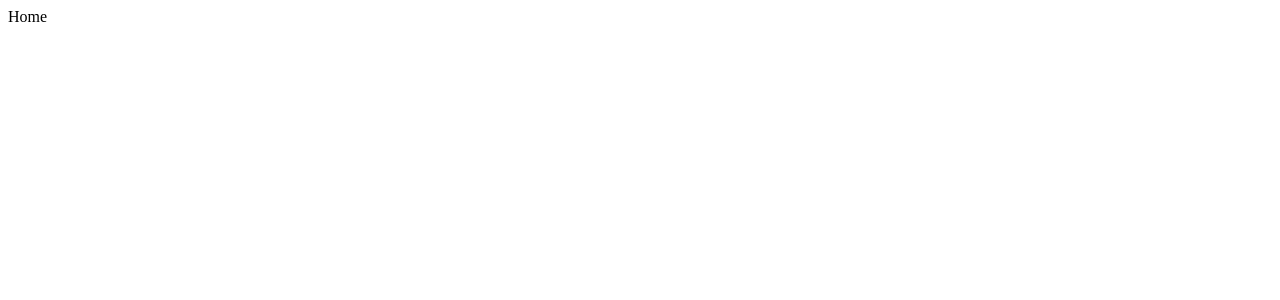
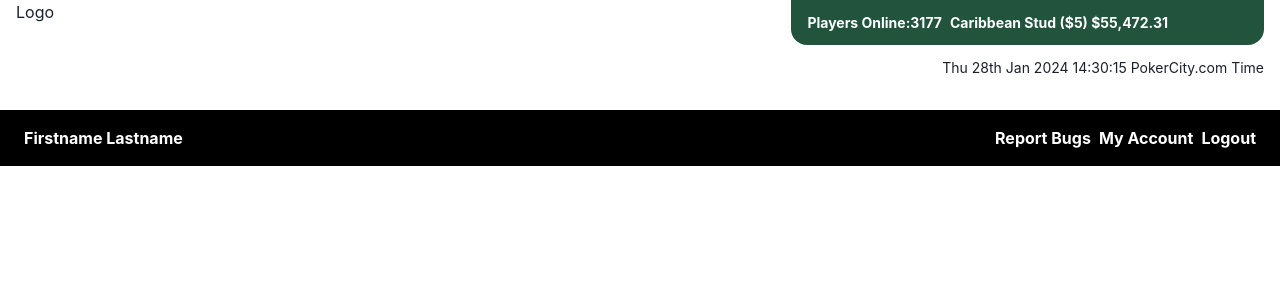
Before and after one commit to Anamika-nandi/functional-app, a React (Vite) app: page / in a window 1280 px wide. Shown: the top 300 px of the page. Built offline with nearby package versions, Linux system fonts and the light colour scheme.

Commit message:
header done

```diff
--- a/src/App.jsx
+++ b/src/App.jsx
@@ -1,25 +1,19 @@
-import "./App.css";
-import { ChakraProvider } from "@chakra-ui/react";
-import Clients from "./pages/home/Clients";
-import Testimonials from "./pages/home/Testimonials";
-import Nav from "./pages/home/Nav";
-import { theme } from "./theme";
-import Hero from "./pages/home/Hero";
-import FeatureSection from "./pages/home/FeatureSection";
-import FaqSection from "./pages/home/FaqSection";
-import Footer from "./pages/home/Footer";
-function App() {
+import { createBrowserRouter, RouterProvider } from "react-router-dom";
+import Home from "./pages/home/Home";
+import { ChakraProvider, theme } from "@chakra-ui/react";
+
+const router = createBrowserRouter([
+  {
+    path: "/",
+    element: <Home />,
+  },
+]);
+const App = () => {
   return (
     <ChakraProvider theme={theme}>
-      <Nav />
-      <Hero />
-      <Clients />
-      <FeatureSection />
-      <Testimonials />
-      <FaqSection />
-      <Footer />
+      <RouterProvider router={router} />
     </ChakraProvider>
   );
-}
+};
 
 export default App;
--- a/src/main.jsx
+++ b/src/main.jsx
@@ -1,18 +1,10 @@
 import React from "react";
 import ReactDOM from "react-dom/client";
 import "./index.css";
-import { createBrowserRouter, RouterProvider } from "react-router-dom";
-import Home from "./pages/home/Home";
-
-const router = createBrowserRouter([
-  {
-    path: "/",
-    element: <Home />,
-  },
-]);
+import App from "./App";
 
 ReactDOM.createRoot(document.getElementById("root")).render(
   <React.StrictMode>
-    <RouterProvider router={router} />
+    <App />
   </React.StrictMode>
 );
--- a/src/pages/home/Header.jsx
+++ b/src/pages/home/Header.jsx
@@ -1,4 +1,12 @@
-import { Box, Container, Flex, HStack, Stack, Text } from "@chakra-ui/react";
+import {
+  Box,
+  Container,
+  Flex,
+  HStack,
+  Stack,
+  Text,
+  Link as CLink,
+} from "@chakra-ui/react";
 import { Link } from "react-router-dom";
 
 const Header = () => {
@@ -18,29 +26,40 @@ const Header = () => {
   ];
 
   return (
-    <Container maxW="container.xl">
-      <Flex justify="space-between">
+    <Container maxW="full" px="0">
+      <Flex justify="space-between" px="4">
         <Box>Logo</Box>
 
-        <Stack spacing="8">
-          <HStack bg="green.800" borderBottomRadius="2xl">
+        <Stack spacing="3" mb="8" align="end">
+          <HStack
+            bg="green.800"
+            borderBottomRadius="2xl"
+            color="white"
+            px="4"
+            fontSize="sm"
+            py="3"
+            pr="24"
+            fontWeight="bold"
+          >
             <Text> Players Online:3177</Text>
             <Text>Caribbean Stud ($5) $55,472.31</Text>
           </HStack>
 
           <Box>
-            <Text>Thu 28th Jan 2024 14:30:15 PokerCity.com Time</Text>
+            <Text fontSize="sm">
+              Thu 28th Jan 2024 14:30:15 PokerCity.com Time
+            </Text>
           </Box>
         </Stack>
       </Flex>
 
-      <HStack px="4" py="2" color="white" bg="black">
-        <Text>Firstname Lastname</Text>
+      <HStack px="6" py="4" color="white" bg="black" justify="space-between">
+        <Text fontWeight="bold">Firstname Lastname</Text>
 
         <HStack>
           {url.map((item) => (
             <Link key={item.link} to={item.link}>
-              <Text>{item.name}</Text>
+              <CLink fontWeight="bold">{item.name}</CLink>
             </Link>
           ))}
         </HStack>
--- a/src/pages/home/Home.jsx
+++ b/src/pages/home/Home.jsx
@@ -1,5 +1,11 @@
+import Header from "./Header";
+
 const Home = () => {
-  return <div>Home</div>;
+  return (
+    <div>
+      <Header />
+    </div>
+  );
 };
 
 export default Home;
```
Also changed, not shown: src/components/PokerTabs.jsx (added, +26 -0 lines).
